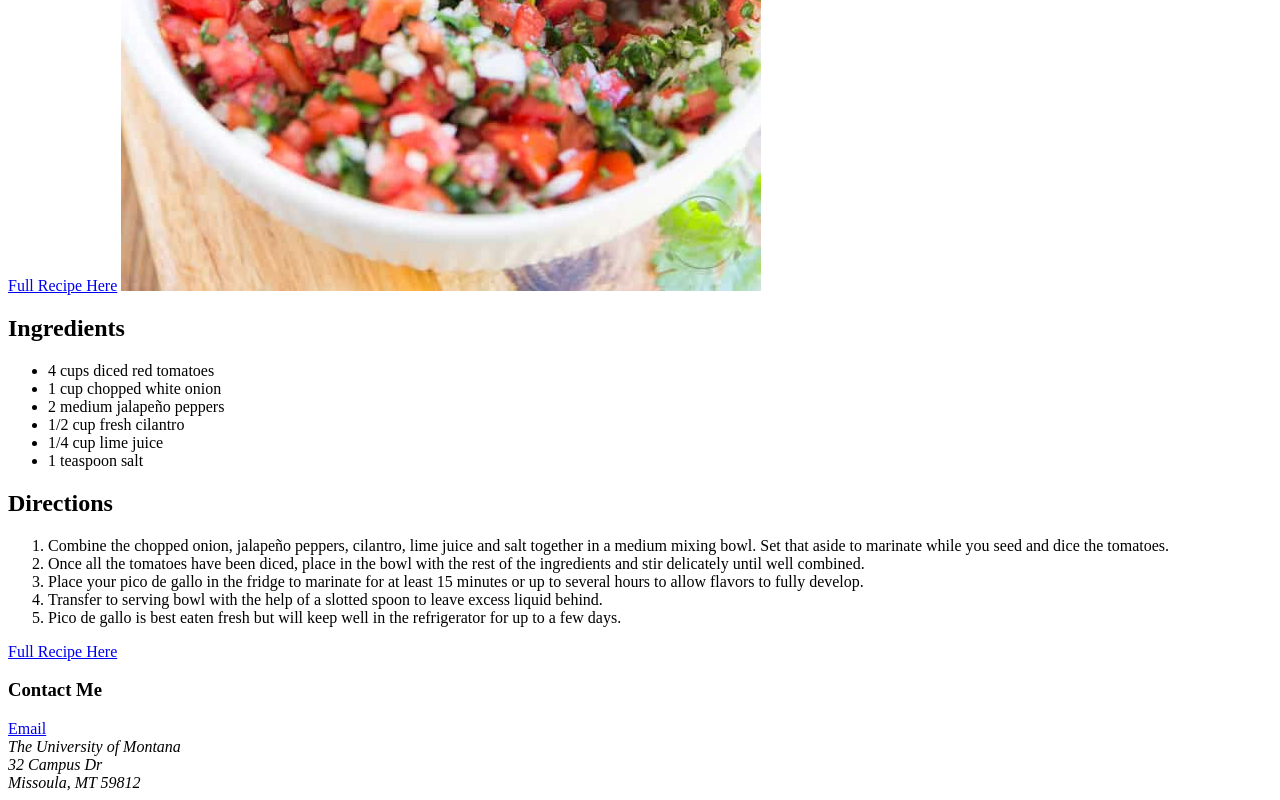
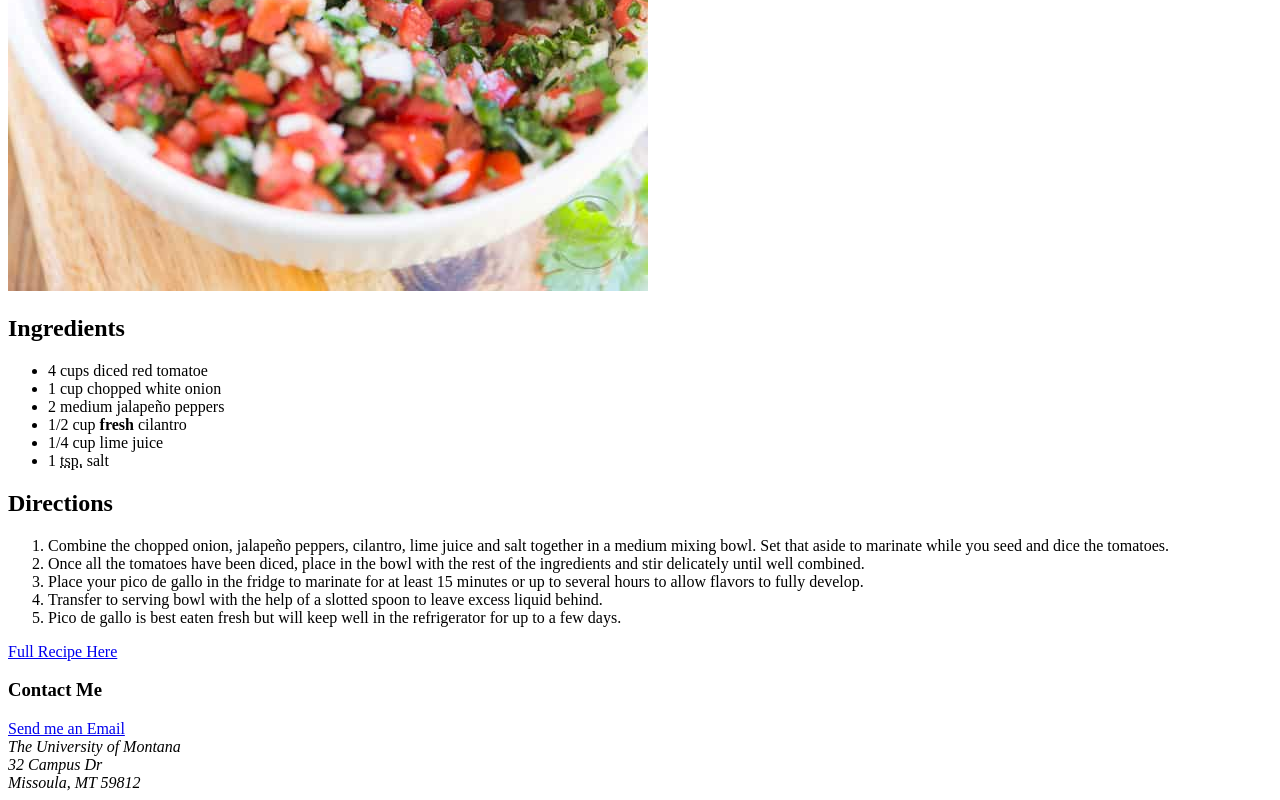
Before and after one commit to ellewilgus/web-dev-hw, a plain HTML site: page assignment-05/index.html in a window 1280 px wide. Shown: the part 749-1549 px from the top of the page. Drawn offline with Linux system fonts and the light colour scheme.

Commit message:
Completed assignment 5

```diff
--- a/assignment-05/index.html
+++ b/assignment-05/index.html
@@ -10,16 +10,15 @@
 
   <body>
     <h1>Classic Pico de Gallo</h1>
-      <a href="https://thehealthyfoodie.com/classic-pico-de-gallo/" target="_blank">Full Recipe Here</a>
       <img src="./images/Pico_de_Gallo.jpg"/>
     <h2>Ingredients</h2>
       <ul>
-        <li>4 cups diced red tomatoes</li>
+        <li>4 cups diced red tomatoe</li>
         <li>1 cup chopped white onion</li>
         <li>2 medium jalapeño peppers</li>
-        <li>1/2 cup fresh cilantro</li>
+        <li>1/2 cup <strong>fresh</strong> cilantro</li>
         <li>1/4 cup lime juice</li>
-        <li>1 teaspoon salt</li>
+        <li>1 <abbr title="teaspoon">tsp.</abbr> salt</li>
       </ul>
     <h2>Directions</h2>
       <ol>
@@ -31,7 +30,7 @@
       </ol>
       <a href="https://thehealthyfoodie.com/classic-pico-de-gallo/" target="_blank">Full Recipe Here</a>
     <h3>Contact Me</h3>
-      <a href="malto:elle.wilgus@umontana.edu">Email</a>
+      <a href="malto:elle.wilgus@umontana.edu">Send me an Email</a>
       <address>
         The University of Montana<br />
         32 Campus Dr<br />
```
